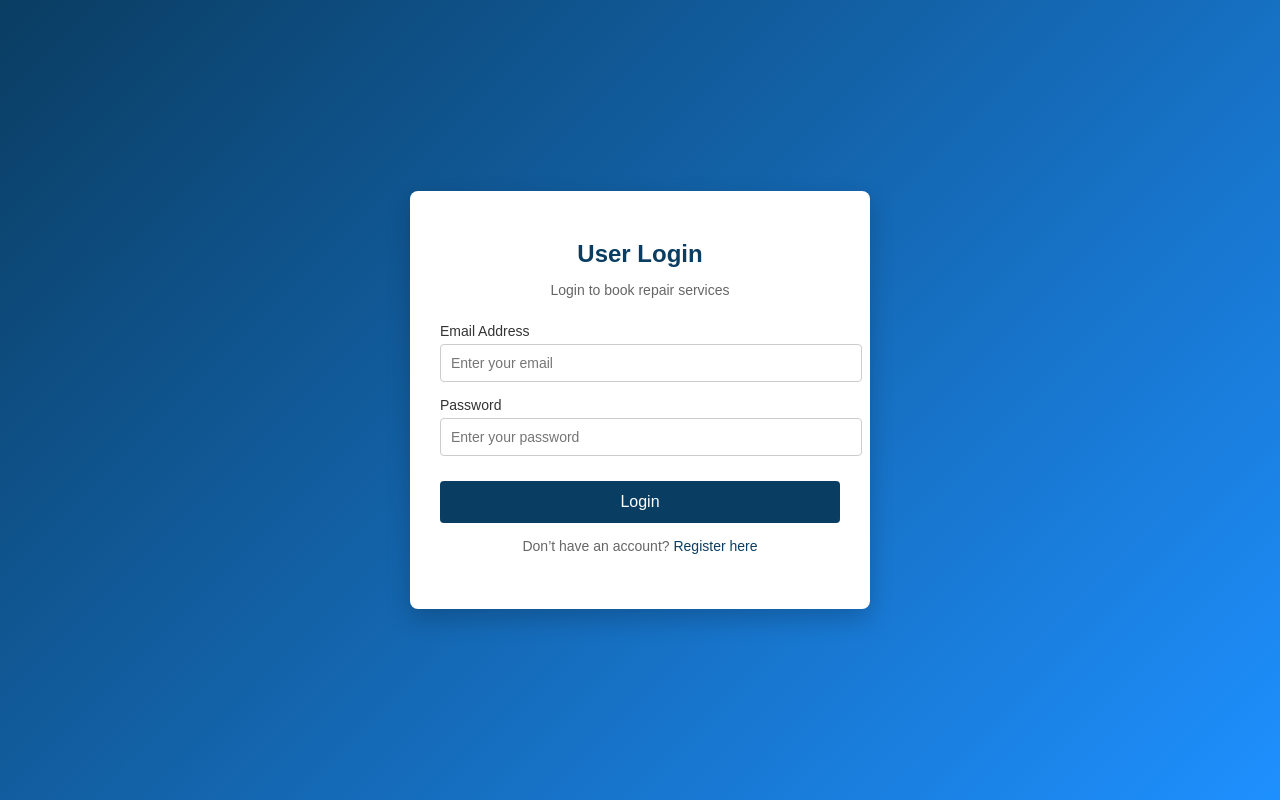
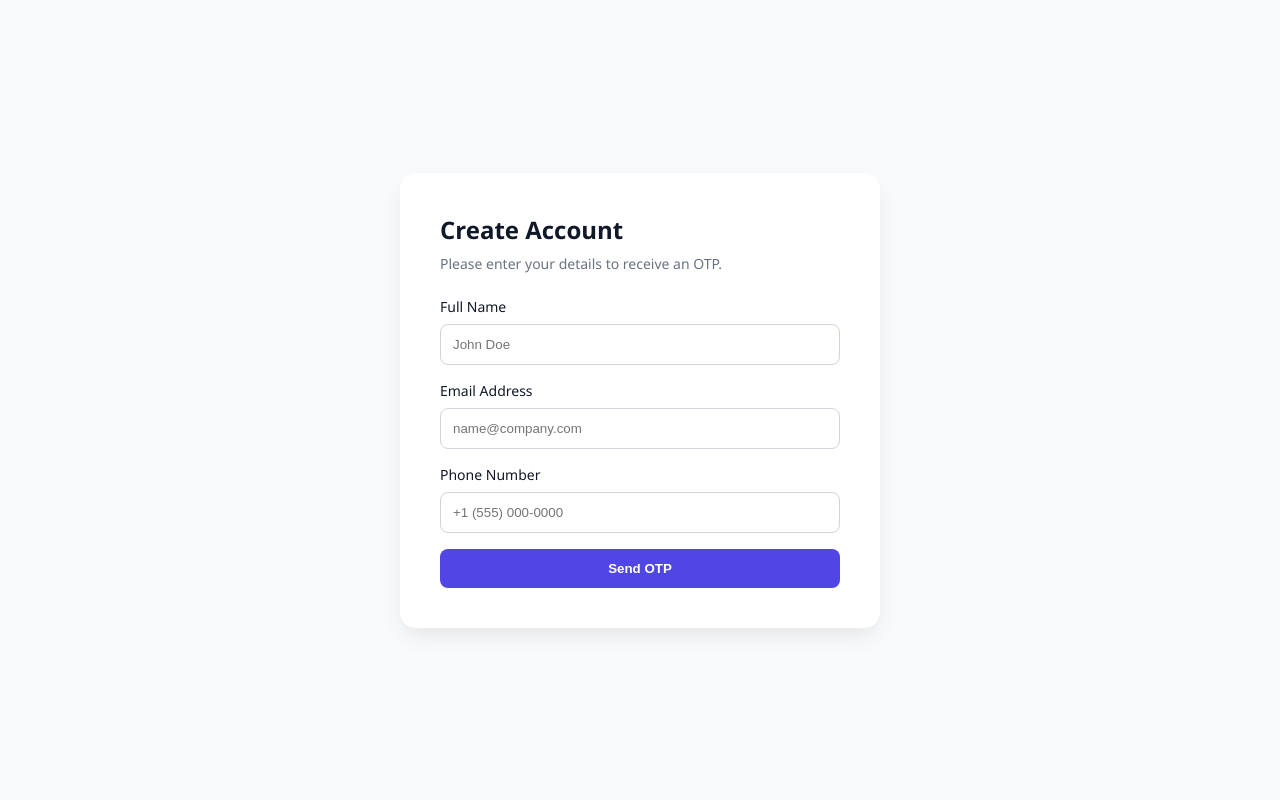
Before and after one commit to rajeevranjankumar76098-alt/service-provider, a plain HTML site: page login.html in a window 1280 px wide. Drawn offline with Linux system fonts and the light colour scheme.

Commit message:
Update login.html

```diff
--- a/login.html
+++ b/login.html
@@ -1,154 +1,157 @@
 <!DOCTYPE html>
 <html lang="en">
 <head>
-  <meta charset="UTF-8" />
-  <title>Login | SPC – Service Provider Centre</title>
-  <meta name="viewport" content="width=device-width, initial-scale=1.0" />
-
-  <!-- Main CSS -->
-  <link rel="stylesheet" href="assets/css/auth.css" />
-
+    <meta charset="UTF-8">
+    <meta name="viewport" content="width=device-width, initial-scale=1.0">
+    <title>Modern OTP Login</title>
     <style>
-    /* BASIC AUTH PAGE STYLE */
-    body {
-      margin: 0;
-      font-family: Arial, sans-serif;
-      background: linear-gradient(135deg, #0a3d62, #1e90ff);
-      height: 100vh;
-      display: flex;
-      align-items: center;
-      justify-content: center;
+        /* CSS STYLES */
+        :root {
+            --primary-color: #4f46e5;
+            --primary-hover: #4338ca;
+            --bg-color: #f9fafb;
+            --text-main: #111827;
+            --text-muted: #6b7280;
+            --card-bg: #ffffff;
         }
 
-    .login-box {
-      background: #fff;
+        body {
+            font-family: 'Segoe UI', Tahoma, Geneva, Verdana, sans-serif;
+            background-color: var(--bg-color);
+            display: flex;
+            justify-content: center;
+            align-items: center;
+            height: 100vh;
+            margin: 0;
+        }
+
+        .login-card {
+            background: var(--card-bg);
+            padding: 2.5rem;
+            border-radius: 1rem;
+            box-shadow: 0 10px 25px -5px rgba(0, 0, 0, 0.1);
             width: 100%;
             max-width: 400px;
-      padding: 30px;
-      border-radius: 8px;
-      box-shadow: 0 10px 25px rgba(0,0,0,0.2);
         }
 
-    .login-box h2 {
-      text-align: center;
-      margin-bottom: 10px;
-      color: #0a3d62;
+        h2 { margin: 0 0 0.5rem 0; color: var(--text-main); font-size: 1.5rem; }
+        p { margin: 0 0 1.5rem 0; color: var(--text-muted); font-size: 0.875rem; }
+
+        .form-group { margin-bottom: 1rem; }
+
+        label {
+            display: block;
+            font-size: 0.875rem;
+            font-weight: 500;
+            color: var(--text-main);
+            margin-bottom: 0.5rem;
         }
 
-    .login-box p {
-      text-align: center;
-      font-size: 14px;
-      color: #666;
-      margin-bottom: 25px;
+        input {
+            width: 100%;
+            padding: 0.75rem;
+            border: 1px solid #d1d5db;
+            border-radius: 0.5rem;
+            box-sizing: border-box;
+            transition: border-color 0.2s;
         }
 
-    .form-group {
-      margin-bottom: 15px;
+        input:focus {
+            outline: none;
+            border-color: var(--primary-color);
+            box-shadow: 0 0 0 3px rgba(79, 70, 229, 0.1);
         }
 
-    .form-group label {
-      font-size: 14px;
-      display: block;
-      margin-bottom: 5px;
-      color: #333;
+        .btn {
+            width: 100%;
+            padding: 0.75rem;
+            background-color: var(--primary-color);
+            color: white;
+            border: none;
+            border-radius: 0.5rem;
+            font-weight: 600;
+            cursor: pointer;
+            transition: background 0.2s;
         }
 
-    .form-group input {
-      width: 100%;
-      padding: 10px;
-      border-radius: 4px;
-      border: 1px solid #ccc;
-      font-size: 14px;
+        .btn:hover { background-color: var(--primary-hover); }
+
+        .otp-inputs {
+            display: flex;
+            gap: 0.5rem;
+            justify-content: space-between;
+            margin-bottom: 1.5rem;
         }
 
-    .login-btn {
-      width: 100%;
-      padding: 12px;
-      background: #0a3d62;
-      color: #fff;
-      border: none;
-      border-radius: 4px;
-      font-size: 16px;
-      cursor: pointer;
-      margin-top: 10px;
+        .otp-inputs input {
+            width: 3rem;
+            height: 3rem;
+            text-align: center;
+            font-size: 1.25rem;
+            font-weight: bold;
         }
 
-    .login-btn:hover {
-      background: #08314d;
-    }
-
-    .extra-links {
-      margin-top: 15px;
-      text-align: center;
-      font-size: 14px;
-    }
-
-    .extra-links a {
-      color: #0a3d62;
-      text-decoration: none;
-      font-weight: 500;
-    }
-
-    .error-msg {
-      color: red;
-      font-size: 13px;
-      text-align: center;
-      margin-top: 10px;
-      display: none;
-    }
+        .hidden { display: none; }
     </style>
 </head>
-
 <body>
 
-  <div class="login-box">
-    <h2>User Login</h2>
-    <p>Login to book repair services</p>
+    <div class="login-card">
+        <div id="registration-step">
+            <h2>Create Account</h2>
+            <p>Please enter your details to receive an OTP.</p>
 
-    <form id="loginForm">
             <div class="form-group">
-        <label>Email Address</label>
-        <input type="email" id="email" placeholder="Enter your email" required />
+                <label>Full Name</label>
+                <input type="text" id="name" placeholder="John Doe">
             </div>
 
             <div class="form-group">
-        <label>Password</label>
-        <input type="password" id="password" placeholder="Enter your password" required />
+                <label>Email Address</label>
+                <input type="email" id="email" placeholder="name@company.com">
             </div>
 
-      <button type="submit" class="login-btn">Login</button>
+            <div class="form-group">
+                <label>Phone Number</label>
+                <input type="tel" id="phone" placeholder="+1 (555) 000-0000">
+            </div>
 
-      <div class="error-msg" id="errorMsg">
-        Invalid email or password
+            <button class="btn" onclick="showOTPStep()">Send OTP</button>
         </div>
-    </form>
 
-    <div class="extra-links">
-      <p>Don’t have an account?
-        <a href="register.html">Register here</a>
+        <div id="otp-step" class="hidden">
+            <h2>Verify Phone</h2>
+            <p>We've sent a code to your phone. Enter it below.</p>
+
+            <div class="otp-inputs">
+                <input type="text" maxlength="1" onkeyup="moveFocus(this)">
+                <input type="text" maxlength="1" onkeyup="moveFocus(this)">
+                <input type="text" maxlength="1" onkeyup="moveFocus(this)">
+                <input type="text" maxlength="1" onkeyup="moveFocus(this)">
+            </div>
+
+            <button class="btn" onclick="verify()">Verify & Login</button>
+            <p style="text-align: center; margin-top: 1rem;">
+                <a href="#" style="color: var(--primary-color); text-decoration: none;" onclick="location.reload()">Back to Edit</a>
             </p>
         </div>
     </div>
 
-  <!-- JS -->
     <script>
-    document.getElementById("loginForm").addEventListener("submit", function(e) {
-      e.preventDefault();
+        function showOTPStep() {
+            document.getElementById('registration-step').classList.add('hidden');
+            document.getElementById('otp-step').classList.remove('hidden');
+        }
 
-      const email = document.getElementById("email").value;
-      const password = document.getElementById("password").value;
+        function moveFocus(element) {
+            if (element.value.length === 1) {
+                element.nextElementSibling?.focus();
+            }
+        }
 
-      // TEMP DEMO (Backend connect next step me)
-      if (email === "" || password === "") {
-        document.getElementById("errorMsg").style.display = "block";
-      } else {
-        // Future: API call here
-        console.log("Login Data:", email, password);
-        alert("Login successful (Demo)");
-        // window.location.href = "profile.html";
+        function verify() {
+            alert("Verification Successful!");
         }
-    });
     </script>
-
 </body>
 </html>
```
Lines whose indentation alone changed are shown as unchanged.
